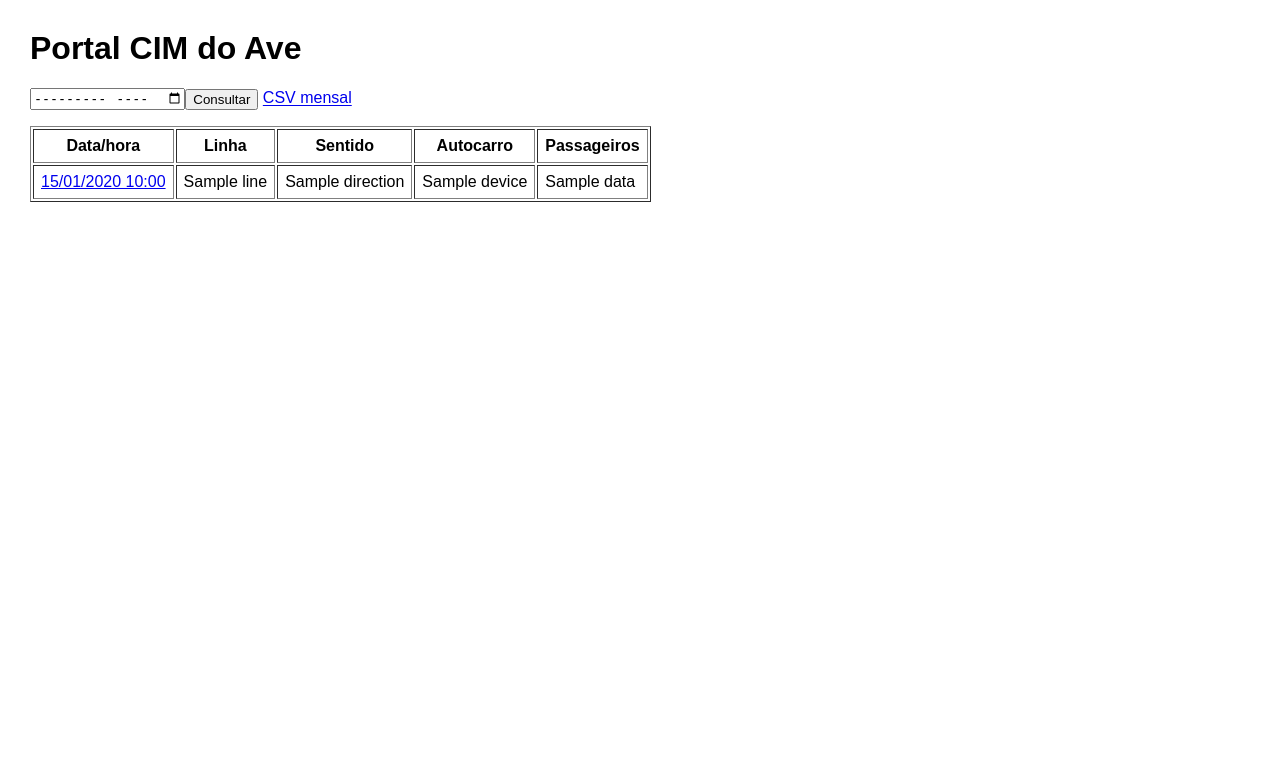
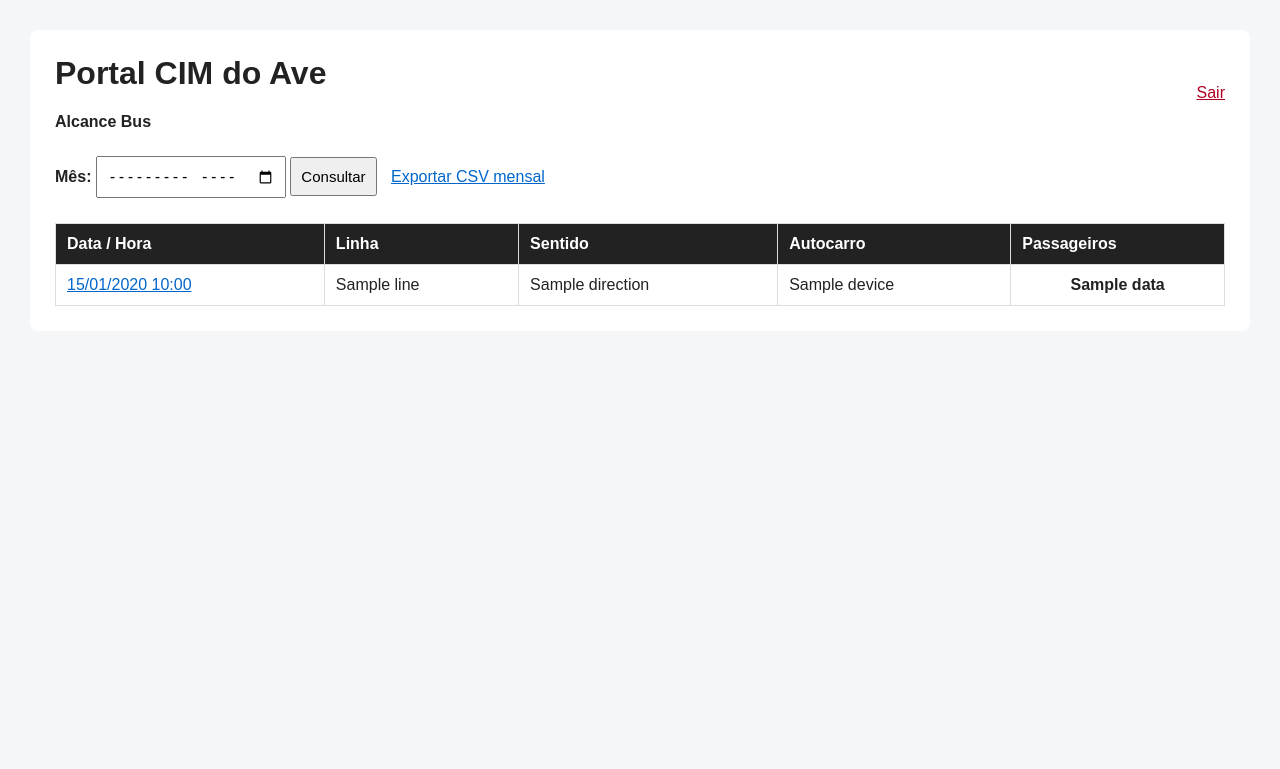
Before and after one commit to Alcancebus/alcance-passes, a FastAPI app: template server/templates/cim.html in a window 1280 px wide. Shown: the top 769 px of the page. Run offline with FastAPI, Linux system fonts and the light colour scheme; the template is opened without the code that fills it: most values are stand-ins (such as "Sample title", 1, 10 or a date in 2020); some libraries are stand-ins or nearby versions.

Commit message:
Update cim.html

```diff
--- a/server/templates/cim.html
+++ b/server/templates/cim.html
@@ -1 +1,181 @@
-<html><body style="font-family:Arial;margin:30px"><h1>Portal CIM do Ave</h1><form><input type="month" name="month" value="{{month}}"><button>Consultar</button> <a href="/cim/export.csv?month={{month}}">CSV mensal</a></form><table border="1" cellpadding="7"><tr><th>Data/hora</th><th>Linha</th><th>Sentido</th><th>Autocarro</th><th>Passageiros</th></tr>{% for t,n in data %}<tr><td><a href="/cim/trip/{{t.id}}">{{t.started_at.strftime("%d/%m/%Y %H:%M")}}</a></td><td>{{t.line}}</td><td>{{t.direction}}</td><td>{{t.device}}</td><td>{{n}}</td></tr>{% endfor %}</table></body></html>
+<!DOCTYPE html>
+<html lang="pt">
+<head>
+    <meta charset="UTF-8">
+    <meta name="viewport" content="width=device-width, initial-scale=1">
+
+    <title>Portal CIM do Ave - Alcance Bus</title>
+
+    <style>
+        body {
+            font-family: Arial, sans-serif;
+            margin: 30px;
+            background: #f5f6f7;
+            color: #222;
+        }
+
+        .container {
+            max-width: 1200px;
+            margin: auto;
+            background: white;
+            padding: 25px;
+            border-radius: 8px;
+        }
+
+        h1 {
+            margin-top: 0;
+        }
+
+        .topo {
+            display: flex;
+            justify-content: space-between;
+            align-items: center;
+            margin-bottom: 25px;
+        }
+
+        form {
+            margin-bottom: 25px;
+        }
+
+        input, button {
+            padding: 9px;
+            font-size: 15px;
+        }
+
+        button {
+            cursor: pointer;
+        }
+
+        .csv {
+            margin-left: 10px;
+        }
+
+        table {
+            width: 100%;
+            border-collapse: collapse;
+        }
+
+        th {
+            background: #222;
+            color: white;
+            text-align: left;
+        }
+
+        th, td {
+            padding: 11px;
+            border: 1px solid #ddd;
+        }
+
+        tr:nth-child(even) {
+            background: #f7f7f7;
+        }
+
+        tr:hover {
+            background: #eeeeee;
+        }
+
+        .numero {
+            text-align: center;
+            font-weight: bold;
+        }
+
+        a {
+            color: #0066cc;
+        }
+
+        .sair {
+            color: #b00020;
+        }
+    </style>
+</head>
+
+<body>
+
+<div class="container">
+
+    <div class="topo">
+        <div>
+            <h1>Portal CIM do Ave</h1>
+            <strong>Alcance Bus</strong>
+        </div>
+
+        <a class="sair" href="/logout">Sair</a>
+    </div>
+
+    <form method="get" action="/cim">
+
+        <label>
+            <strong>Mês:</strong>
+        </label>
+
+        <input
+            type="month"
+            name="month"
+            value="{{month}}"
+        >
+
+        <button type="submit">
+            Consultar
+        </button>
+
+        <a class="csv"
+           href="/cim/export.csv?month={{month}}">
+            Exportar CSV mensal
+        </a>
+
+    </form>
+
+    <table>
+
+        <thead>
+            <tr>
+                <th>Data / Hora</th>
+                <th>Linha</th>
+                <th>Sentido</th>
+                <th>Autocarro</th>
+                <th>Passageiros</th>
+            </tr>
+        </thead>
+
+        <tbody>
+
+        {% for t,n in data %}
+
+            <tr>
+
+                <td>
+                    <a href="/cim/trip/{{t.id}}">
+                        {{t.started_at.strftime("%d/%m/%Y %H:%M")}}
+                    </a>
+                </td>
+
+                <td>{{t.line}}</td>
+
+                <td>{{t.direction}}</td>
+
+                <td>{{t.device}}</td>
+
+                <td class="numero">
+                    {{n}}
+                </td>
+
+            </tr>
+
+        {% else %}
+
+            <tr>
+                <td colspan="5">
+                    Não existem viagens registadas neste mês.
+                </td>
+            </tr>
+
+        {% endfor %}
+
+        </tbody>
+
+    </table>
+
+</div>
+
+</body>
+</html>
```
